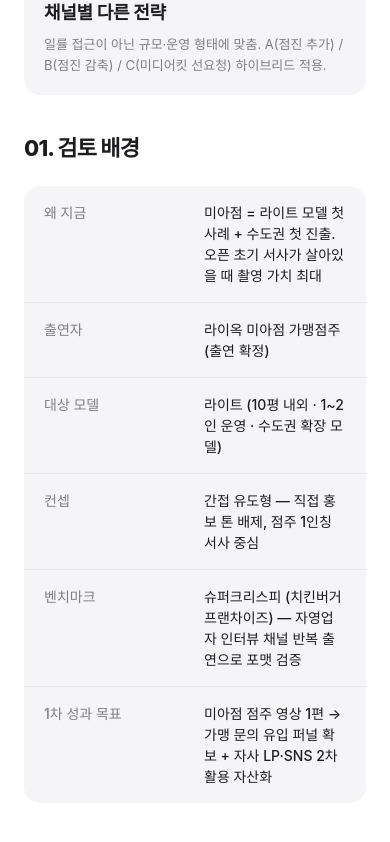
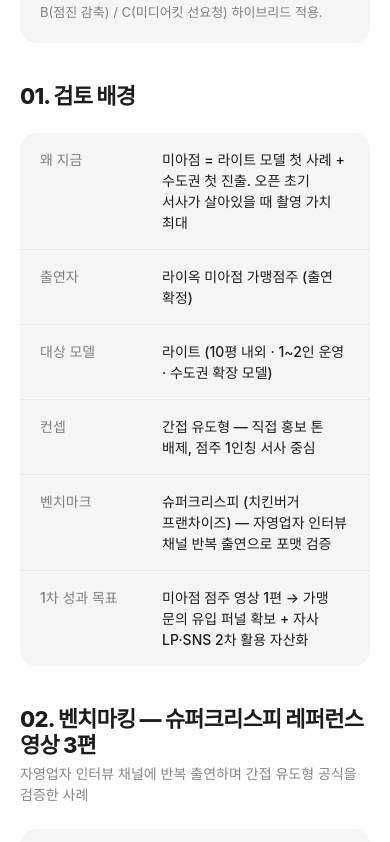
Before and after one commit to tsagi2045/raeoak-pitch, a Next.js app: page /research/youtube-interview in a window 390 px wide. Shown: the part 1122-1964 px from the top of the page. Built offline with nearby package versions, Linux system fonts and the light colour scheme; a web font is replaced by a local one.

Commit message:
fix: /research/youtube-interview 모바일 최적화 — wordBreak keep-all, Table2Col 반응형 라벨, 채널 비교 테이블 스크롤 힌트·셀 패딩 축소

```diff
--- a/src/app/research/youtube-interview/page.tsx
+++ b/src/app/research/youtube-interview/page.tsx
@@ -363,7 +363,10 @@ const approvalItems = [
 
 export default function ResearchPage() {
   return (
-    <main className="mx-auto w-full max-w-[980px] px-[var(--space-6)] pt-[var(--space-8)] pb-[var(--space-10)]">
+    <main
+      className="mx-auto w-full max-w-[980px] px-[var(--space-5)] pt-[var(--space-6)] pb-[var(--space-10)] sm:px-[var(--space-6)] sm:pt-[var(--space-8)]"
+      style={{ wordBreak: "keep-all" }}
+    >
       <Link
         href="/research"
         style={{
@@ -688,6 +691,19 @@ export default function ResearchPage() {
         subtitle="슈퍼크리스피 출연 이력이 검증된 중소형 자영업 인터뷰 채널"
       >
         <div
+          className="sm:hidden"
+          style={{
+            fontSize: "12px",
+            color: "var(--text-tertiary)",
+            textAlign: "center",
+            marginBottom: "var(--space-2)",
+            letterSpacing: "0.3px",
+          }}
+          aria-hidden="true"
+        >
+          ← 좌우로 스크롤 →
+        </div>
+        <div
           style={{
             background: "var(--bg-surface)",
             borderRadius: "var(--radius-xl)",
@@ -698,7 +714,7 @@ export default function ResearchPage() {
           <table
             style={{
               width: "100%",
-              minWidth: "720px",
+              minWidth: "680px",
               borderCollapse: "collapse",
               fontSize: "13px",
             }}
@@ -1393,9 +1409,8 @@ function Table2Col({ rows }: { rows: Translation[] }) {
       {rows.map((r, i) => (
         <div
           key={r.k}
-          style={{
-            display: "grid",
-            gridTemplateColumns: "160px 1fr",
+          className="grid grid-cols-[110px_1fr] gap-[var(--space-3)] sm:grid-cols-[160px_1fr] sm:gap-0"
+          style={{
             padding: "var(--space-4) var(--space-5)",
             borderBottom:
               i < rows.length - 1 ? "1px solid var(--border-subtle)" : "none",
@@ -1445,8 +1460,8 @@ function Th({
 }) {
   return (
     <th
+      className="py-2 px-3 sm:py-3 sm:px-4"
       style={{
-        padding: "var(--space-3) var(--space-4)",
         fontSize: "12px",
         fontWeight: 600,
         color: "var(--text-tertiary)",
@@ -1472,8 +1487,8 @@ function Td({
 }) {
   return (
     <td
+      className="py-2 px-3 sm:py-3 sm:px-4"
       style={{
-        padding: "var(--space-3) var(--space-4)",
         fontSize: "13px",
         fontWeight: highlight ? 700 : 500,
         color: highlight
```
